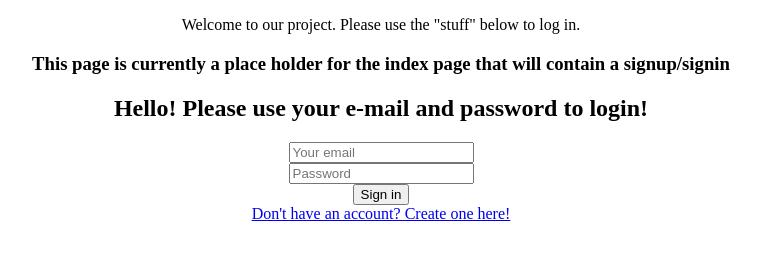
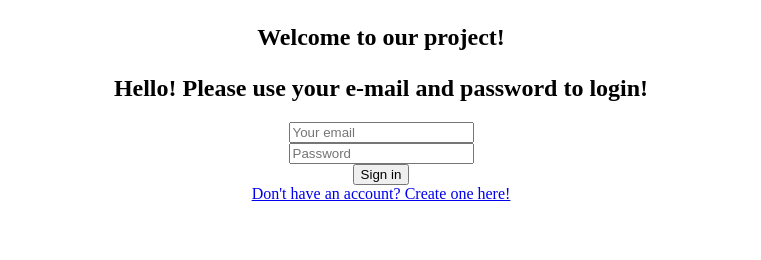
Before and after one commit to codystavar/AProject, a plain HTML site: page client/index.html in a window 1280 px wide. Shown: the whole page, without its empty margins (259-1020 px from the left). Drawn offline with Linux system fonts and the light colour scheme.

Commit message:
Changes to index.html
- Removed extra text in index.html
- Added a proper redirect to the signup page

```diff
--- a/client/index.html
+++ b/client/index.html
@@ -5,8 +5,7 @@
     </head>
     <body>
         <div>
-           <center> <p>Welcome to our project. Please use the "stuff" below to log in.</p>
-            <h3>This page is currently a place holder for the index page that will contain a signup/signin</h3>
+           <center><h2><p>Welcome to our project!</p></h2>
             <h2> Hello! Please use your e-mail and password to login!</h2></center>
            </div>
             <center><input name="email" type="email" placeholder="Your email"/></center>
@@ -16,7 +15,7 @@
             </div>
             <div>
           <center><button onclick="signin()">Sign in</button></center>
-          <center> <a href="url">Don't have an account? Create one here!</a></center>
+          <center> <a href="signup.html">Don't have an account? Create one here!</a></center>
 
         </div>
         </div>
```
